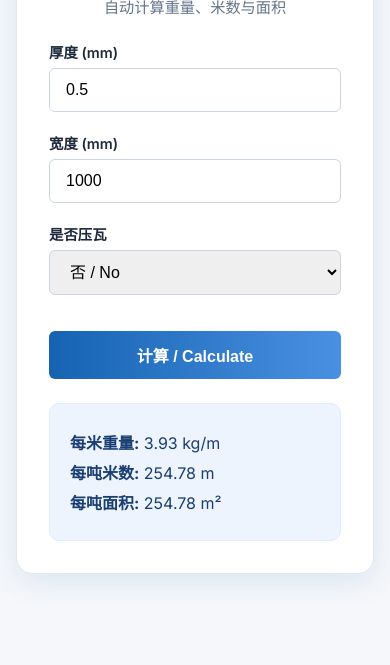
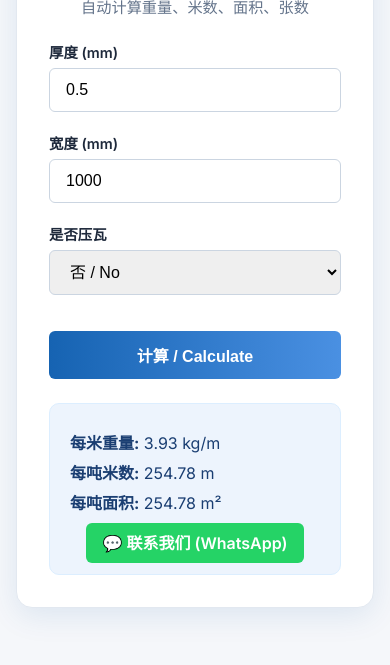
Before and after one commit to yalesherwin/calculatemeter, a plain HTML site: page index.html in a window 390 px wide. Shown: the part 179-844 px from the top of the page. Drawn offline with Linux system fonts and the light colour scheme.

Commit message:
Update index.html

```diff
--- a/index.html
+++ b/index.html
@@ -174,12 +174,12 @@
     </div>
 
     <div class="l10n active" data-lang="zh">
-      <h2>彩涂钢卷 / 压瓦计算器</h2>
-      <p class="sub">自动计算重量、米数与面积</p>
+      <h2>彩涂卷 / 压瓦计算器</h2>
+      <p class="sub">自动计算重量、米数、面积、张数</p>
     </div>
     <div class="l10n" data-lang="en">
       <h2>Coated Coil / Roofing Calculator</h2>
-      <p class="sub">Auto calculate weight, length & area</p>
+      <p class="sub">Smart calculator for weight, length & sheets</p>
     </div>
 
     <form id="Calculator">
@@ -210,6 +210,12 @@
         <input type="number" id="roofWidth" value="828" min="100" step="1" />
       </div>
 
+      <div class="form-group hidden" id="roofLengthGroup">
+        <label class="l10n active" data-lang="zh">单张瓦长度 (米)</label>
+        <label class="l10n" data-lang="en">Roof Panel Length (m)</label>
+        <input type="number" id="roofLength" value="2.5" min="0.1" step="0.01" />
+      </div>
+
       <button type="submit" class="calculate-btn">计算 / Calculate</button>
       <div class="result-section" id="result"></div>
     </form>
@@ -229,6 +235,7 @@
     function toggleRoofInput() {
       const isRoofed = document.getElementById("isRoofed").value === "yes";
       document.getElementById("roofWidthGroup").classList.toggle("hidden", !isRoofed);
+      document.getElementById("roofLengthGroup").classList.toggle("hidden", !isRoofed);
     }
 
     function calculate() {
@@ -236,13 +243,15 @@
       const w = parseFloat(document.getElementById('width').value) / 1000;
       const isRoofed = document.getElementById("isRoofed").value === "yes";
       const rw = isRoofed ? parseFloat(document.getElementById("roofWidth").value) / 1000 : null;
+      const rl = isRoofed ? parseFloat(document.getElementById("roofLength").value) : null;
 
-      if (!t || !w || (isRoofed && !rw)) {
+      const density = 7850;
+
+      if (!t || !w || (isRoofed && (!rw || !rl))) {
         document.getElementById('result').innerHTML = LANGUAGES.current === 'zh' ? '请输入完整数据。' : 'Please enter valid data.';
         return;
       }
 
-      const density = 7850;
       const baseMeters = 1000 / (t * w * density);
       const baseWeight = t * w * density;
       const baseArea = baseMeters * w;
@@ -253,18 +262,31 @@
         <p><strong>${LANGUAGES.current === 'zh' ? '每吨面积' : 'Area per ton'}:</strong> ${baseArea.toFixed(2)} m²</p>
       `;
 
-      if (isRoofed && rw) {
+      if (isRoofed && rw && rl) {
         const roofMeters = 1000 / (t * rw * density);
         const roofWeight = t * rw * density;
         const roofArea = roofMeters * rw;
+        const sheetsPerTon = Math.floor(roofMeters / rl);
+        const sheetWeight = rl * rw * t * density;
 
         result += `
           <br><strong style="color: #1663b2;">${LANGUAGES.current === 'zh' ? '压瓦后结果' : 'After Roofing'}</strong><br>
           <p><strong>${LANGUAGES.current === 'zh' ? '每米重量' : 'Weight per meter'}:</strong> ${roofWeight.toFixed(2)} kg/m</p>
           <p><strong>${LANGUAGES.current === 'zh' ? '每吨米数' : 'Meters per ton'}:</strong> ${roofMeters.toFixed(2)} m</p>
           <p><strong>${LANGUAGES.current === 'zh' ? '每吨面积' : 'Area per ton'}:</strong> ${roofArea.toFixed(2)} m²</p>
+          <p><strong>${LANGUAGES.current === 'zh' ? '每吨张数' : 'Sheets per ton'}:</strong> ${sheetsPerTon} 张</p>
+          <p><strong>${LANGUAGES.current === 'zh' ? '每张重量' : 'Weight per sheet'}:</strong> ${sheetWeight.toFixed(2)} kg</p>
         `;
       }
+
+      result += `
+        <div style="text-align:center; margin-top:1rem;">
+          <a href="https://wa.me/8619154316688" target="_blank"
+            style="background-color:#25D366; color:white; padding:10px 16px; border-radius:6px; text-decoration:none; font-weight:600;">
+            💬 ${LANGUAGES.current === 'zh' ? '联系我们 (WhatsApp)' : 'Contact us on WhatsApp'}
+          </a>
+        </div>
+      `;
 
       document.getElementById("result").innerHTML = result;
     }
```
